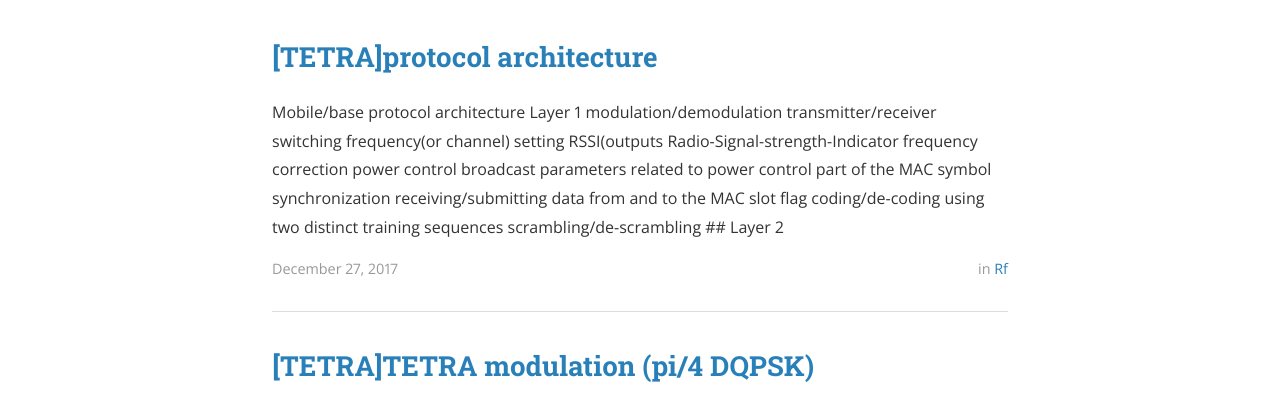
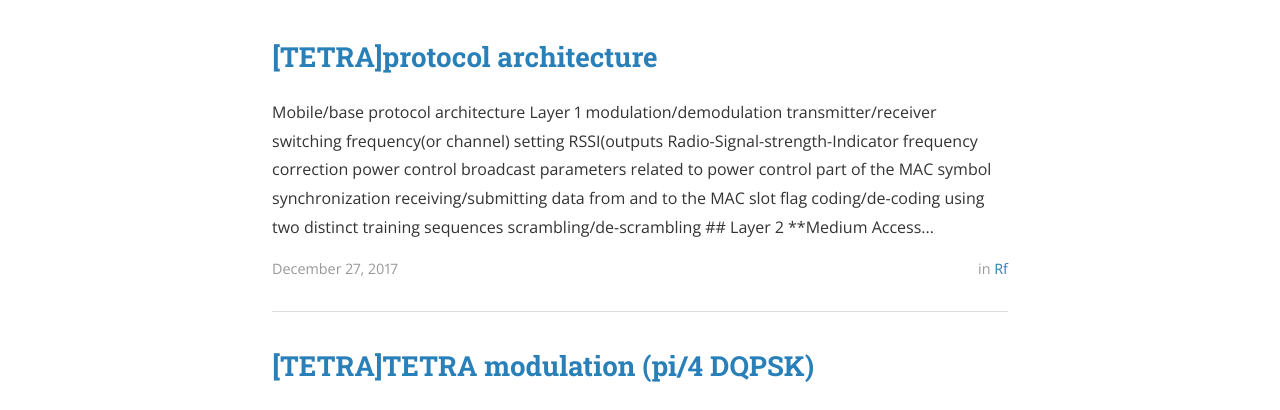
Before and after one commit to Shuland/Shuland.github.io, a Jekyll site: the page built from index.html, in a window 1280 px wide. Shown: the part 454-864 px from the top of the page. Built offline with Jekyll 4.4.1, drawn with Linux system fonts in a browser that asks for light colours; nearby versions of some CDN libraries; the list of posts is cut into pages by our own code.

Commit message:
editpost

```diff
--- a/_posts/2017-12-27-RF-TETRA-protocol.markdown
+++ b/_posts/2017-12-27-RF-TETRA-protocol.markdown
@@ -28,3 +28,7 @@ tags: TETRA
  - scrambling/de-scrambling
 
  ## Layer 2
+	**Medium Access Control (MAC) **
+
+	- channel coding
+	-
```
